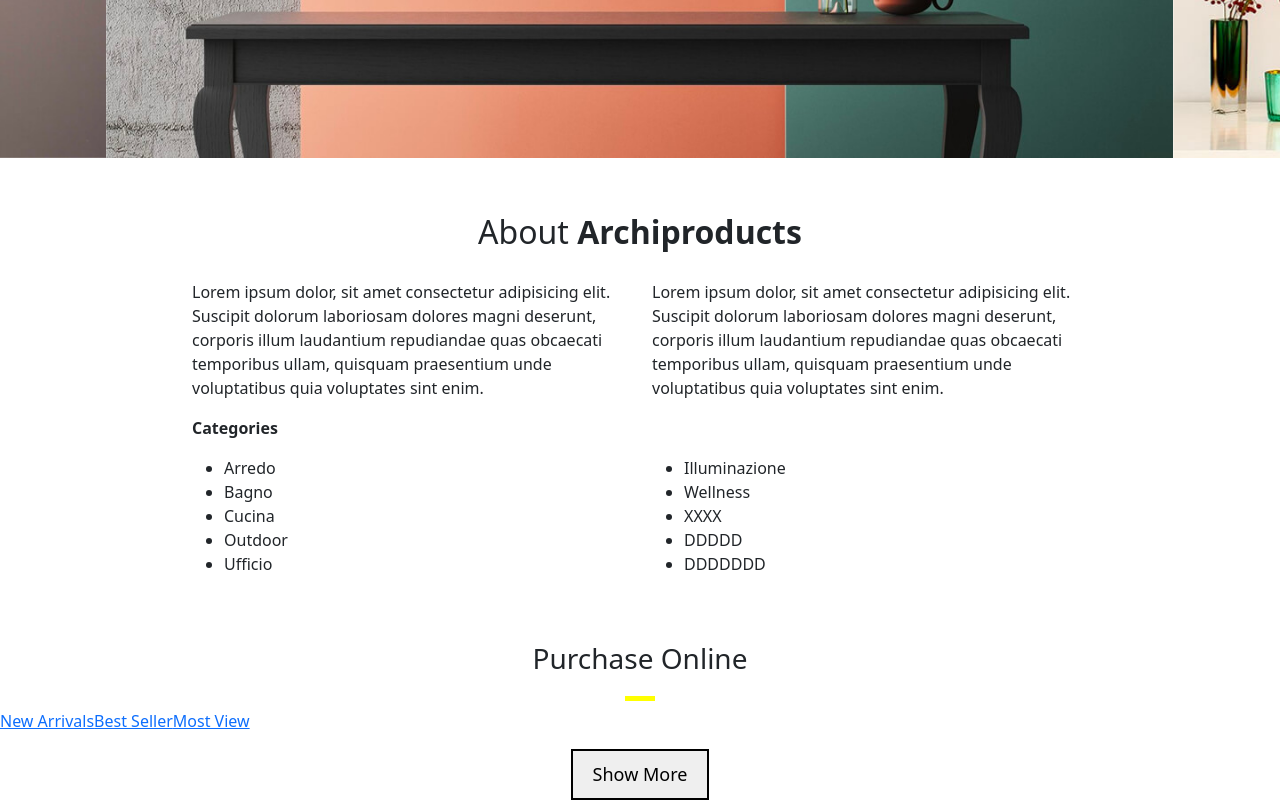
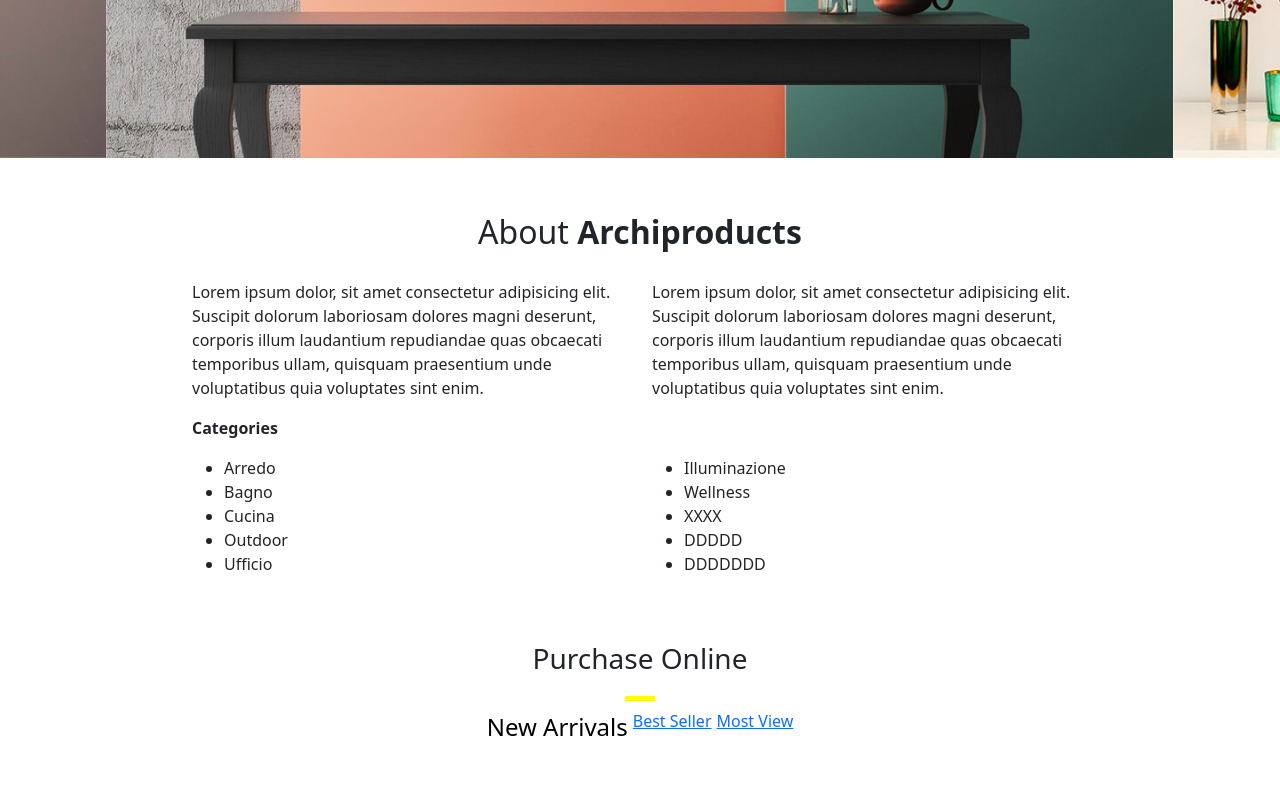
Before and after one commit to federicoaniello/test, a Vue app: page /#/ in a window 1280 px wide. Shown: the part 312-1112 px from the top of the page. After the commit the page ends 1057 px from the top, so only its background shows below. Built offline with nearby package versions, Linux system fonts and the light colour scheme.

Commit message:
Added fixes

```diff
--- a/src/components/ProductList.vue
+++ b/src/components/ProductList.vue
@@ -4,8 +4,8 @@
             <ProductItem :item="item" />
         </template>
     </section>
-    <div class="text-center">
-        <button class="mt-3 show-more" v-on:click="showMore">Show More</button>
+    <div v-if="products" class="text-center">
+        <button class="mt-3 show-more" @click="showMore">Show More</button>
     </div>
 </template>
 
@@ -13,7 +13,7 @@
 import { computed, toRefs, ref } from 'vue';
 import ProductItem from './ProductItem.vue';
 const props = defineProps({
-    products: Object,
+    products: Array,
 });
 const { products }  = props;
 let truncateMax = 4;
@@ -24,7 +24,13 @@ const showMore = () => {
 }
 
 const truncatedProducts = computed(() => {
-    return products?.slice(0,truncateMax) || null
+    let prdcts = products;
+    if(!prdcts) return [];
+
+    prdcts = prdcts?.slice(0,truncateMax);
+    console.log(prdcts);
+    debugger
+    return prdcts?.slice(0,truncateMax)
 })
 </script>
 
--- a/src/components/TheCatalogue.vue
+++ b/src/components/TheCatalogue.vue
@@ -6,11 +6,15 @@
     </div>
     <div>
     <div class="tabs">
-      <router-link to="/">New Arrivals</router-link>
-      <router-link to="/bestseller">Best Seller</router-link>
-      <router-link to="/mostview">Most View</router-link>
-      <router-view></router-view>
-    </div>
+      <router-link to="/" tag="button">New Arrivals</router-link>
+      <router-link to="/bestseller" tag="'li'">
+            Best Seller
+    </router-link>
+      <router-link to="/mostview" tag="'li'">
+            Most View
+    </router-link>
+</div>
+<router-view></router-view>
     </div>
 
 </template>
@@ -37,4 +41,18 @@
         }
     }
 }
+.tabs{
+    display: flex;
+    gap: 5px;
+    justify-content: center;
+
+    .router-link-active{
+        font-size: 24px;
+        color: black;
+        text-decoration: none;
+    }
+    >div{
+
+    }
+}
 </style>
```
